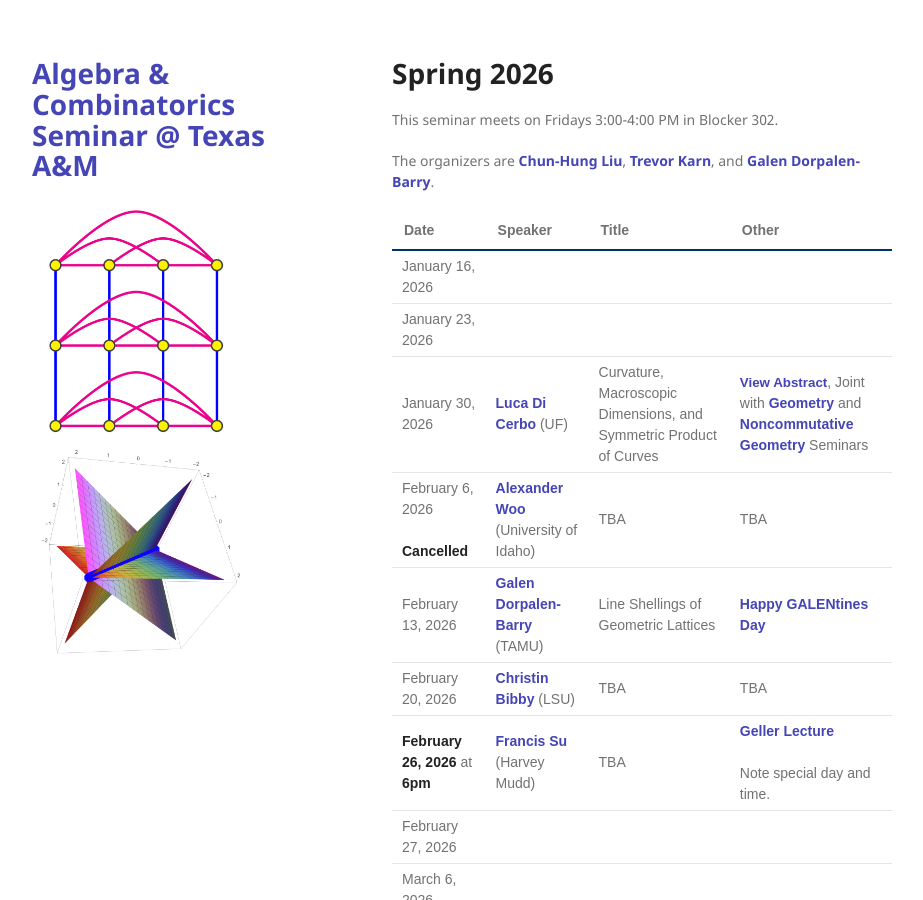
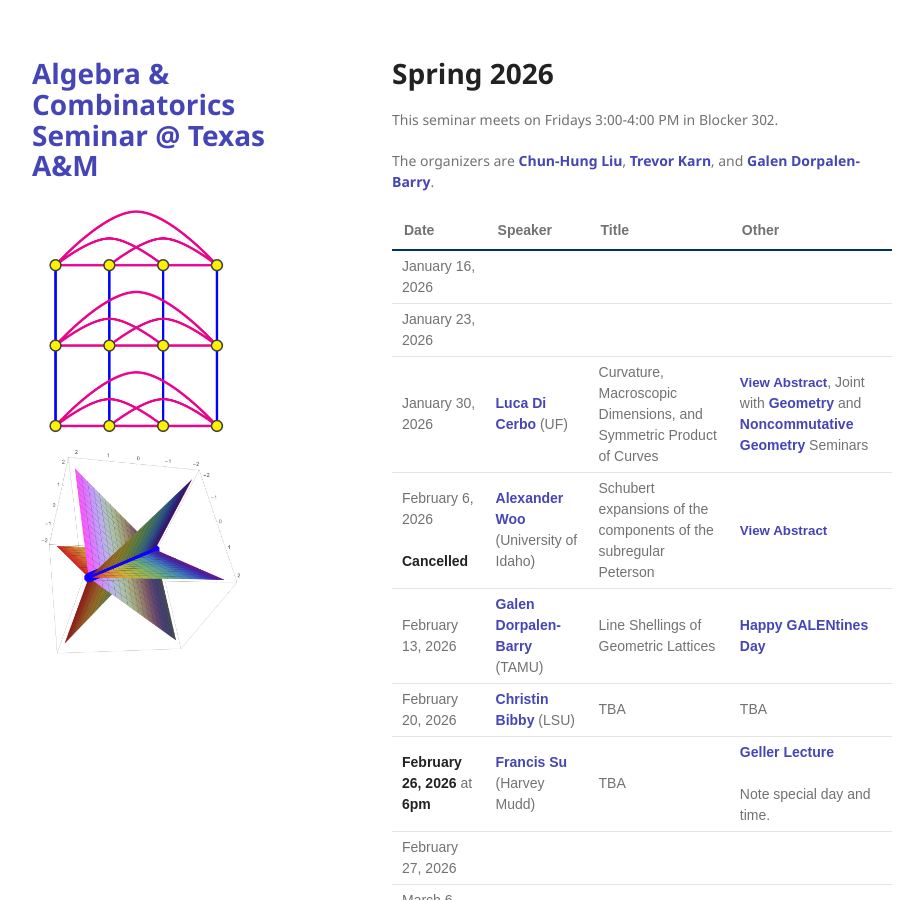
Before and after one commit to tamu-seminar/alg-comb, a Jekyll site: the page built from index.md, in a window 1280 px wide and 900 px high. Shown: the whole window, without its empty margins (178-1101 px from the left). Built offline with Jekyll 4.4.1, drawn with Linux system fonts in a browser that asks for light colours.

Commit message:
added woo info

```diff
--- a/index.md
+++ b/index.md
@@ -26,7 +26,7 @@ The organizers are [Chun-Hung Liu](https://people.tamu.edu/~chliu/), [Trevor Kar
 | January 16, 2026  |         |       |       |
 | January 23, 2026  |         |       |       |
 | January 30, 2026  | [Luca Di Cerbo](https://people.clas.ufl.edu/ldicerbo/) (UF)     |  Curvature, Macroscopic Dimensions, and Symmetric Product of Curves     |  <button type="button" class="abstract-link" onclick="showAbstract('dicerbo')">View Abstract</button>, Joint with [Geometry](https://tamu-seminar.github.io/geometry/) and [Noncommutative Geometry](https://tamu-seminar.github.io/noncommutative-geometry/) Seminars    |
-| February 6, 2026 <br><br>**Cancelled** | [Alexander Woo](https://www.uidaho.edu/people/awoo) (University of Idaho)        |  TBA  | TBA   |
+| February 6, 2026 <br><br>**Cancelled** | [Alexander Woo](https://www.uidaho.edu/people/awoo) (University of Idaho)        |  Schubert expansions of the components of the subregular Peterson  | <button type="button" class="abstract-link" onclick="showAbstract('woo')">View Abstract</button>   |
 | February 13, 2026 | [Galen Dorpalen-Barry](https://galen.dorpalen-barry.org/) (TAMU)        |   Line Shellings of Geometric Lattices    |   [Happy GALENtines Day](https://en.wikipedia.org/wiki/Galentine%27s_Day_(observance))    |
 | February 20, 2026 | [Christin Bibby](https://www.math.lsu.edu/~bibby/) (LSU)    |   TBA    |   TBA    |
 |**February 26, 2026** at **6pm** | [Francis Su](https://www.francissu.com/) (Harvey Mudd) | TBA | [Geller Lecture](https://sites.google.com/tamu.edu/geller-lecture-2026/home) <br><br> Note special day and time.|
@@ -70,6 +70,10 @@ The organizers are [Chun-Hung Liu](https://people.tamu.edu/~chliu/), [Trevor Kar
 
 <div id="dicerbo" style="display:none;" aria-hidden="true">
 <p>In this talk, I will present a detailed study of the curvature and symplectic asphericity properties of symmetric products of curves. I show that these spaces can be used to answer nuanced questions arising in the study of closed Riemannian manifolds with positive scalar curvature. For example, symmetric products of curves sharply distinguish between two distinct notions of macroscopic dimension introduced by Gromov and Dranishnikov. As a natural generalization of this circle of ideas, I will also address the Gromov–Lawson and Gromov conjectures in the Kaehler projective setting and draw new connections between the theories of the minimal model, positivity in algebraic geometry, and macroscopic dimensions. This is joint work with Alexander Dranishnikov and Ekansh Jauhari.</p>
+</div>
+
+<div id="woo" style="display:none;" aria-hidden="true">
+<p>The permutahedral and Peterson varieties are subvarieties of the flag variety defined by how a fixed matrix acts on the components of a flag.  As subvarieties of the flag variety, their cohomology classes (which are the same) have a positive expansion in the basis of Schubert classes.  In a remarkable series of papers, Nadeau and Tewari describe the coefficients of this expansion in terms of a parking (as in parking function) procedure on reduced words for the indexing permutation.  The subregular Peterson is a reducible scheme with the same cohomology class, and we describe the cohomology classes of the irreducible components (which must add up to the class described by Nadeau and Tewari) in terms of this parking procedure.  This is joint work with Lucas Gagnon (USC) and Carole Zhuang (WUSTL).</p>
 </div>
 
 
```
